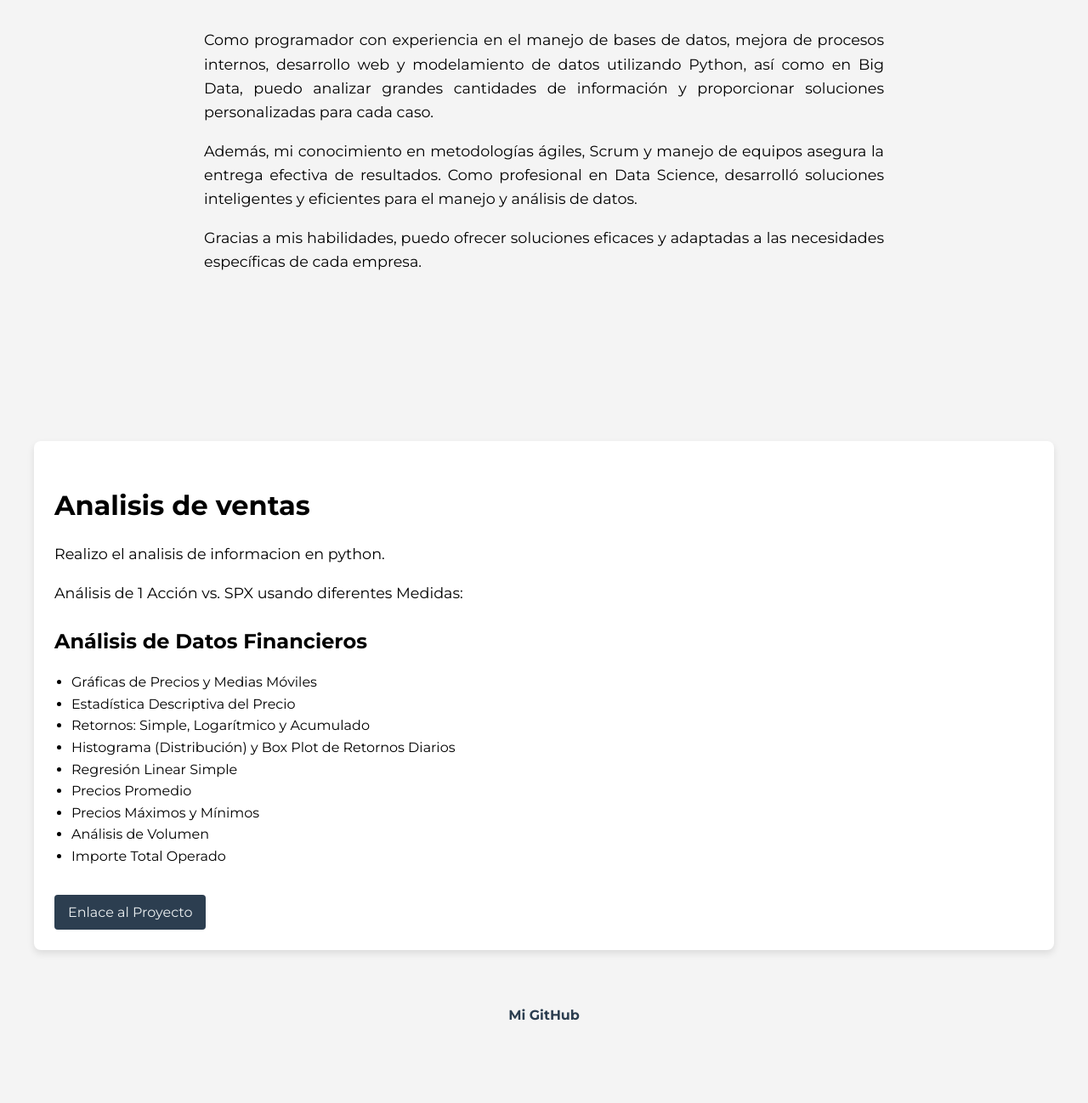
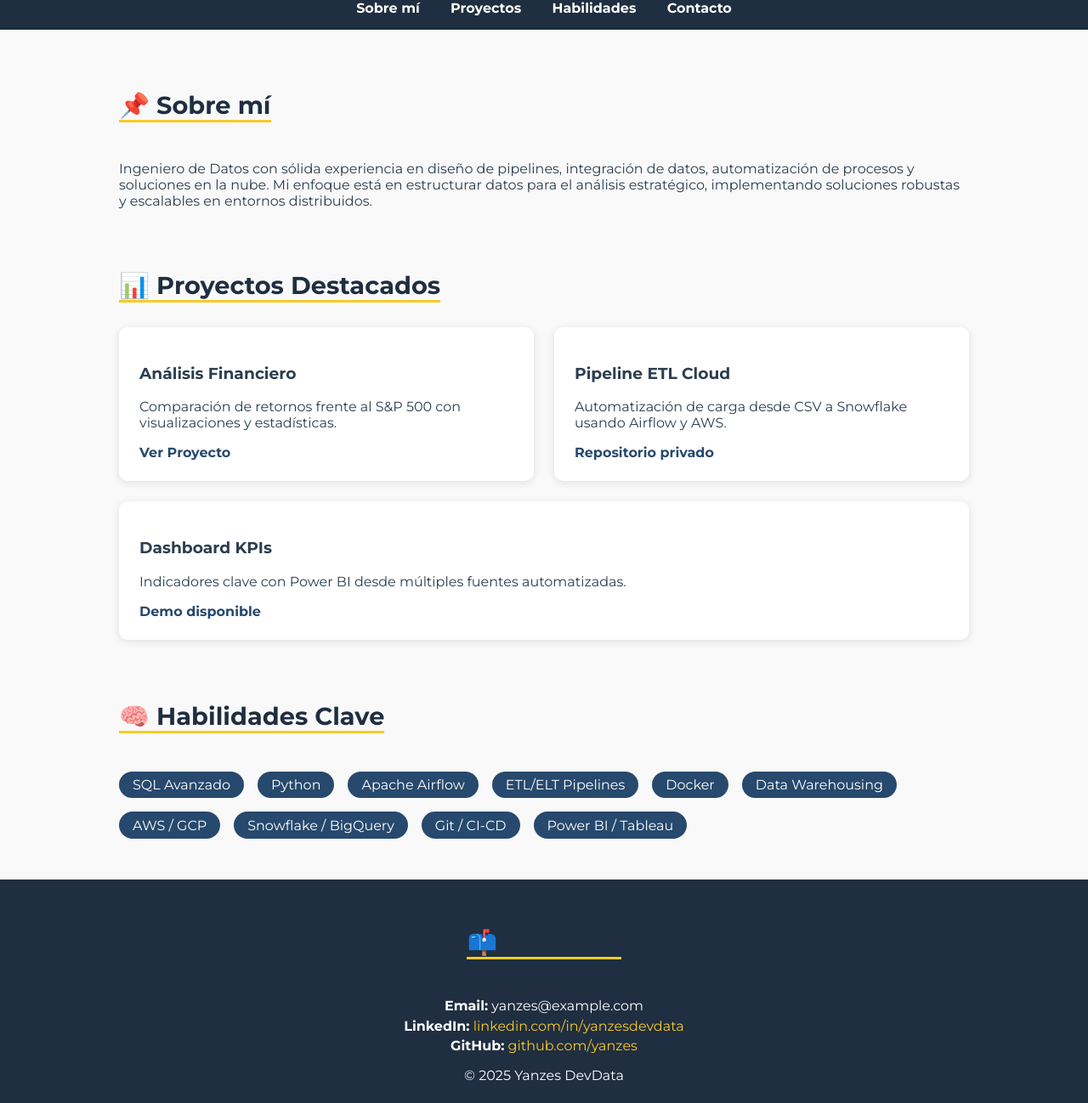
Before and after one commit to yanzes/ProyectPorfolio, a plain HTML site: page index.html in a window 1280 px wide. Shown: the part 253-1551 px from the top of the page at 85% size. Before the commit the page ends 1489 px from the top, so only its background shows below. Drawn offline with Linux system fonts and the light colour scheme; a script that the page names is missing.

Commit message:
UpdateFormatAllSite

```diff
--- a/index.html
+++ b/index.html
@@ -1,57 +1,75 @@
-
 <!DOCTYPE html>
-<html lang="en">
+<html lang="es">
 <head>
-    <meta charset="UTF-8">
-    <meta name="viewport" content="width=device-width, initial-scale=1.0">
-    <link rel="stylesheet" href="styles.css">
-    <link rel="stylesheet" href="https://fonts.googleapis.com/css2?family=Montserrat:wght@400;700&display=swap">
-    <title>Mi Portafolio</title>
+    <meta charset="UTF-8" />
+    <meta name="viewport" content="width=device-width, initial-scale=1.0"/>
+    <title>Yanzes | Ingeniero de Datos</title>
+    <link href="https://fonts.googleapis.com/css2?family=Montserrat:wght@400;700&display=swap" rel="stylesheet"/>
+    <link rel="stylesheet" href="styles.css" />
 </head>
 <body>
-    <div id="navbar">
-        <a href="#welcome-section">Bienvenidos</a>
+    <header class="hero">
+        <div class="hero-content">
+            <img src="https://avatars.githubusercontent.com/u/66862377?v=4" alt="Perfil de Yanzes" class="profile-pic"/>
+            <div>
+                <h1>¡Hola! Soy <span>Yanzes</span></h1>
+                <p>Ingeniero de Datos | ETL | Data Warehousing | Cloud</p>
+                <a href="#projects" class="cta-button">Explora mis proyectos</a>
+            </div>
+        </div>
+    </header>
+
+    <nav id="navbar">
+        <a href="#about">Sobre mí</a>
         <a href="#projects">Proyectos</a>
-        <a href="https://github.com/yanzes" target="_blank">GitHub</a>
-    </div>
+        <a href="#skills">Habilidades</a>
+        <a href="#contacto">Contacto</a>
+    </nav>
 
-    <section id="welcome-section">
-
-        <div class="info">
-            <h1>Acerca de mí</h1>
-            <p>Como programador con experiencia en el manejo de bases de datos, mejora de procesos internos, desarrollo web y modelamiento de datos utilizando Python, así como en Big Data, puedo analizar grandes cantidades de información y proporcionar soluciones personalizadas para cada caso.</p>
-            <p>Además, mi conocimiento en metodologías ágiles, Scrum y manejo de equipos asegura la entrega efectiva de resultados. Como profesional en Data Science, desarrolló soluciones inteligentes y eficientes para el manejo y análisis de datos.</p>
-            <p>Gracias a mis habilidades, puedo ofrecer soluciones eficaces y adaptadas a las necesidades específicas de cada empresa.</p>
-          </div>
-
-        <br>
-        <br>
+    <section id="about">
+        <h2>📌 Sobre mí</h2>
+        <p>Ingeniero de Datos con sólida experiencia en diseño de pipelines, integración de datos, automatización de procesos y soluciones en la nube. Mi enfoque está en estructurar datos para el análisis estratégico, implementando soluciones robustas y escalables en entornos distribuidos.</p>
     </section>
 
     <section id="projects">
-        <div class="project-tile">
-            <h2>Analisis de ventas</h2>
-            <p>Realizo el analisis de informacion en python.</p>
-            <p>Análisis de 1 Acción vs. SPX usando diferentes Medidas:</p>
-            <h3>Análisis de Datos Financieros</h3>
-
-            <ul>
-                <li>Gráficas de Precios y Medias Móviles</li>
-                <li>Estadística Descriptiva del Precio</li>
-                <li>Retornos: Simple, Logarítmico y Acumulado</li>
-                <li>Histograma (Distribución) y Box Plot de Retornos Diarios</li>
-                <li>Regresión Linear Simple</li>
-                <li>Precios Promedio</li>
-                <li>Precios Máximos y Mínimos</li>
-                <li>Análisis de Volumen</li>
-                <li>Importe Total Operado</li>
-            </ul>
-           <a href="https://colab.research.google.com/drive/1Usl2lxoL9uQM15AYWK8_f7GrFNQpL_19?usp=sharing" target="_blank">Enlace al Proyecto</a>
+        <h2>📊 Proyectos Destacados</h2>
+        <div class="projects-row">
+            <div class="project-card">
+                <h3>Análisis Financiero</h3>
+                <p>Comparación de retornos frente al S&P 500 con visualizaciones y estadísticas.</p>
+                <a href="https://colab.research.google.com/drive/1Usl2lxoL9uQM15AYWK8_f7GrFNQpL_19" target="_blank">Ver Proyecto</a>
+            </div>
+            <div class="project-card">
+                <h3>Pipeline ETL Cloud</h3>
+                <p>Automatización de carga desde CSV a Snowflake usando Airflow y AWS.</p>
+                <a href="#" target="_blank">Repositorio privado</a>
+            </div>
+            <div class="project-card">
+                <h3>Dashboard KPIs</h3>
+                <p>Indicadores clave con Power BI desde múltiples fuentes automatizadas.</p>
+                <a href="#" target="_blank">Demo disponible</a>
+            </div>
         </div>
     </section>
 
-    <footer>
-        <a id="profile-link" href="https://github.com/yanzes" target="_blank">Mi GitHub</a>
+    <section id="skills">
+        <h2>🧠 Habilidades Clave</h2>
+        <div class="skills-grid">
+            <span>SQL Avanzado</span><span>Python</span><span>Apache Airflow</span>
+            <span>ETL/ELT Pipelines</span><span>Docker</span><span>Data Warehousing</span>
+            <span>AWS / GCP</span><span>Snowflake / BigQuery</span>
+            <span>Git / CI-CD</span><span>Power BI / Tableau</span>
+        </div>
+    </section>
+
+    <footer id="contacto">
+        <h2>📫 Contacto</h2>
+        <ul class="contact-list">
+            <li><strong>Email:</strong> yanzes@example.com</li>
+            <li><strong>LinkedIn:</strong> <a href="https://linkedin.com/in/yanzesdevdata" target="_blank">linkedin.com/in/yanzesdevdata</a></li>
+            <li><strong>GitHub:</strong> <a href="https://github.com/yanzes" target="_blank">github.com/yanzes</a></li>
+        </ul>
+        <p>&copy; 2025 Yanzes DevData</p>
     </footer>
 
     <script src="script.js"></script>
--- /dev/null
+++ b/script.js
@@ -0,0 +1,29 @@
+// Animación: Fade-in al hacer scroll
+document.addEventListener('DOMContentLoaded', function () {
+    const sections = document.querySelectorAll('section');
+
+    const observer = new IntersectionObserver(entries => {
+        entries.forEach(entry => {
+            if (entry.isIntersecting) {
+                entry.target.classList.add('fade-in');
+                observer.unobserve(entry.target);
+            }
+        });
+    }, {
+        threshold: 0.2
+    });
+
+    sections.forEach(section => {
+        section.classList.add('hidden');
+        observer.observe(section);
+    });
+});
+
+// Smooth scroll en el menú
+document.querySelectorAll('#navbar a').forEach(anchor => {
+    anchor.addEventListener('click', function (e) {
+        e.preventDefault();
+        const section = document.querySelector(this.getAttribute('href'));
+        section.scrollIntoView({ behavior: 'smooth' });
+    });
+});
--- a/styles.css
+++ b/styles.css
@@ -1,138 +1,150 @@
 body {
     margin: 0;
-    background: #f4f4f4;
     font-family: 'Montserrat', sans-serif;
-    line-height: 1.6;
-    padding-top: 60px;
+    background: #f9f9f9;
+    color: #2c3e50;
 }
 
-h1 { font-size: 2.5em; }
-h2 { font-size: 2em; }
-h3 { font-size: 1.5em; }
-p { font-size: 1.1em; }
+.hero {
+    background: linear-gradient(135deg, #1f2e40, #27496d);
+    color: white;
+    padding: 3em 2em;
+}
+
+.hero-content {
+    display: flex;
+    align-items: center;
+    justify-content: center;
+    gap: 2em;
+    max-width: 1000px;
+    margin: 0 auto;
+    flex-wrap: wrap;
+}
+
+.profile-pic {
+    width: 110px;
+    height: 110px;
+    border-radius: 50%;
+    border: 3px solid #fff;
+    object-fit: cover;
+}
+
+.hero h1 {
+    font-size: 2em;
+    margin: 0;
+}
+
+.hero span {
+    color: #f9ca24;
+}
+
+.hero p {
+    font-size: 1.1em;
+    margin-top: 0.5em;
+}
+
+.cta-button {
+    display: inline-block;
+    margin-top: 1em;
+    padding: 0.6em 1.5em;
+    background-color: #f9ca24;
+    color: #1f2e40;
+    text-decoration: none;
+    font-weight: bold;
+    border-radius: 25px;
+    box-shadow: 0 4px 10px rgba(0,0,0,0.15);
+}
 
 #navbar {
-    background-color: #2c3e50;
-    position: fixed;
-    top: 0;
-    width: 100%;
-    box-shadow: 0 2px 4px rgba(0,0,0,0.1);
+    background-color: #1f2e40;
+    text-align: center;
+    padding: 1em;
 }
 
 #navbar a {
-    float: left;
-    display: block;
-    color: #ecf0f1;
-    text-align: center;
-    padding: 18px 20px;
+    color: white;
+    margin: 0 1em;
     text-decoration: none;
-    transition: background-color 0.3s ease, color 0.3s ease;
+    font-weight: bold;
 }
 
 #navbar a:hover {
-    background-color: #34495e;
-    color: #ffffff;
+    color: #f9ca24;
 }
 
-#welcome-section {
-    min-height: auto;
-    max-width: 800px;
-    margin: 4em auto;
-    padding: 2em;
-    text-align: justify;
-    text-justify: inter-word;
+section {
+    max-width: 1000px;
+    margin: 3em auto;
+    padding: 0 2em;
 }
 
-
-#projects {
-    padding: 2em;
-    max-width: 1200px;
-    margin: 0 auto;
-}
-
-.project-tile {
-    background-color: #ffffff;
-    border: none;
-    border-radius: 8px;
-    box-shadow: 0 4px 8px rgba(0,0,0,0.1);
-    padding: 1.5em;
-    margin-bottom: 2em;
-    transition: transform 0.3s ease, box-shadow 0.3s ease;
-}
-
-.project-tile:hover {
-    transform: translateY(-5px);
-    box-shadow: 0 6px 12px rgba(0,0,0,0.15);
-}
-
-.project-tile h2 {
-    margin-bottom: 0.5em;
-}
-
-.project-tile h3 {
-    margin-bottom: 0.5em;
-}
-
-.project-tile p,
-.project-tile ul {
-    line-height: 1.6;
+h2 {
+    font-size: 1.8em;
+    color: #1f2e40;
+    border-bottom: 3px solid #f9ca24;
+    display: inline-block;
     margin-bottom: 1em;
 }
 
-.project-tile ul {
-    padding-left: 20px;
+.projects-row {
+    display: flex;
+    flex-wrap: wrap;
+    gap: 1.5em;
+    justify-content: space-between;
 }
 
-.project-tile a {
-    display: inline-block;
-    margin-top: 1em;
-    padding: 0.5em 1em;
-    background-color: #2c3e50;
-    color: #ecf0f1;
-    text-decoration: none;
-    border-radius: 4px;
-    transition: background-color 0.3s ease;
+.project-card {
+    background-color: #ffffff;
+    flex: 1 1 30%;
+    min-width: 280px;
+    padding: 1.5em;
+    border-radius: 10px;
+    box-shadow: 0 2px 10px rgba(0, 0, 0, 0.1);
+    transition: transform 0.3s ease;
 }
 
-.project-tile a:hover {
-    background-color: #34495e;
+.project-card:hover {
+    transform: translateY(-5px);
 }
 
-#profile-link {
-    text-align: center;
-    padding: 2em 0;
-    background-color: transparent;
-    color: #2c3e50;
+.project-card a {
+    color: #27496d;
+    font-weight: bold;
     text-decoration: none;
-    margin-top: 4em;
-    font-weight: bold;
 }
 
-#profile-link:hover {
-    text-decoration: underline;
+.skills-grid {
+    display: flex;
+    flex-wrap: wrap;
+    gap: 1em;
+    margin-top: 1em;
+}
+
+.skills-grid span {
+    background-color: #27496d;
+    color: white;
+    padding: 0.4em 1em;
+    border-radius: 20px;
 }
 
 footer {
+    background-color: #1f2e40;
+    color: white;
     text-align: center;
+    padding: 2em 1em;
 }
 
-@media screen and (max-width: 600px) {
-    #navbar a {
-        float: none;
-        width: 100%;
-        text-align: center;
-    }
+.contact-list {
+    list-style: none;
+    padding: 0;
+    margin: 1em 0;
+}
 
-    #projects {
-        display: block;
-    }
+.contact-list li {
+    margin: 0.3em 0;
+}
 
-    .project-tile {
-        width: 100%;
-        margin-bottom: 2em;
-    }
-
-    #welcome-section {
-        width: 100%;
-    }
+footer a {
+    color: #f9ca24;
+    text-decoration: none;
 }
```
